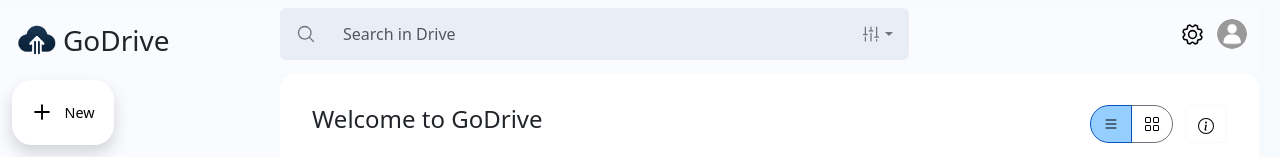
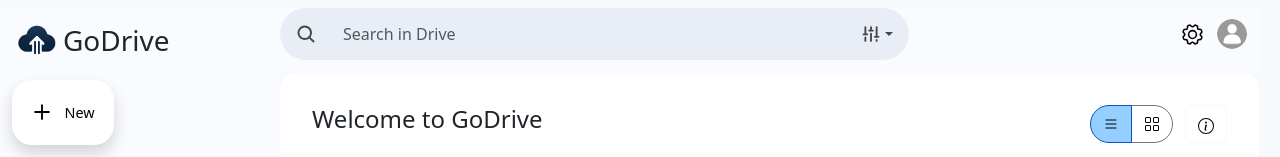
Before and after one commit to momox369/GoDrive, a React (Create React App) app: page / in a window 1280 px wide. Shown: the top 157 px of the page. Built offline with nearby package versions, Linux system fonts and the light colour scheme.

Commit message:
more updates

```diff
--- a/src/components/StaticHeader/StaticHeader.jsx
+++ b/src/components/StaticHeader/StaticHeader.jsx
@@ -33,7 +33,6 @@ export default function StaticHeader({ title }) {
         >
           <Button
             variant={viewMode === "info" ? "primary" : "light"}
-            onClick={() => setViewMode("info")}
             className={viewMode === "info" ? "active" : ""}
           >
             <InfoCircle />
--- a/src/components/TopBar/SearchBar.jsx
+++ b/src/components/TopBar/SearchBar.jsx
@@ -16,8 +16,15 @@ function SearchBar() {
       )}
       <div className="search-bar-container">
         <InputGroup className="search-input-group">
-          <Button variant="outline-secondary" id="inputGroup-sizing-default">
-            <MagnifyingGlass size={20} />
+          <Button
+            variant="outline-secondary"
+            id="inputGroup-sizing-default"
+            style={{
+              borderTopLeftRadius: "30px",
+              borderBottomLeftRadius: "30px",
+            }}
+          >
+            <MagnifyingGlass size={20} weight="bold" />
           </Button>
 
           <Form.Control
@@ -31,8 +38,12 @@ function SearchBar() {
             <Dropdown.Toggle
               variant="outline-secondary"
               id="inputGroup-sizing-default"
+              style={{
+                borderTopRightRadius: "30px",
+                borderBottomRightRadius: "30px",
+              }}
             >
-              <Faders size={20} />
+              <Faders size={20} weight="bold" />
             </Dropdown.Toggle>
 
             <Dropdown.Menu
--- a/src/components/TopBar/SearchBar.scss
+++ b/src/components/TopBar/SearchBar.scss
@@ -38,6 +38,7 @@
   border: none;
   align-items: center;
   padding: 1em;
+  color: #444746;
 
   &:focus-within {
     outline: none;
@@ -48,3 +49,6 @@
     color: #585e64;
   }
 }
+.search-input-group {
+  border-radius: 20px;
+}
```
